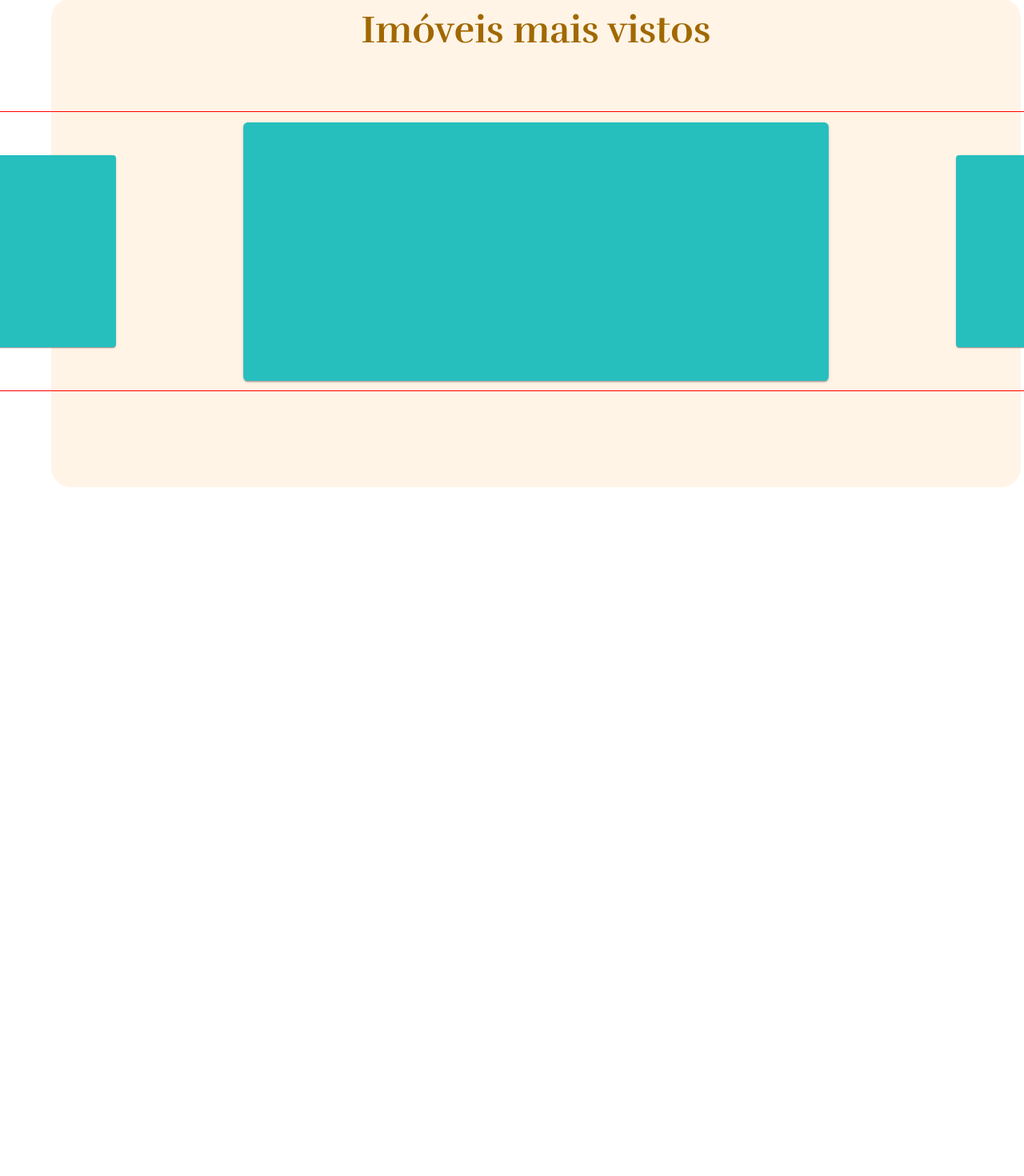
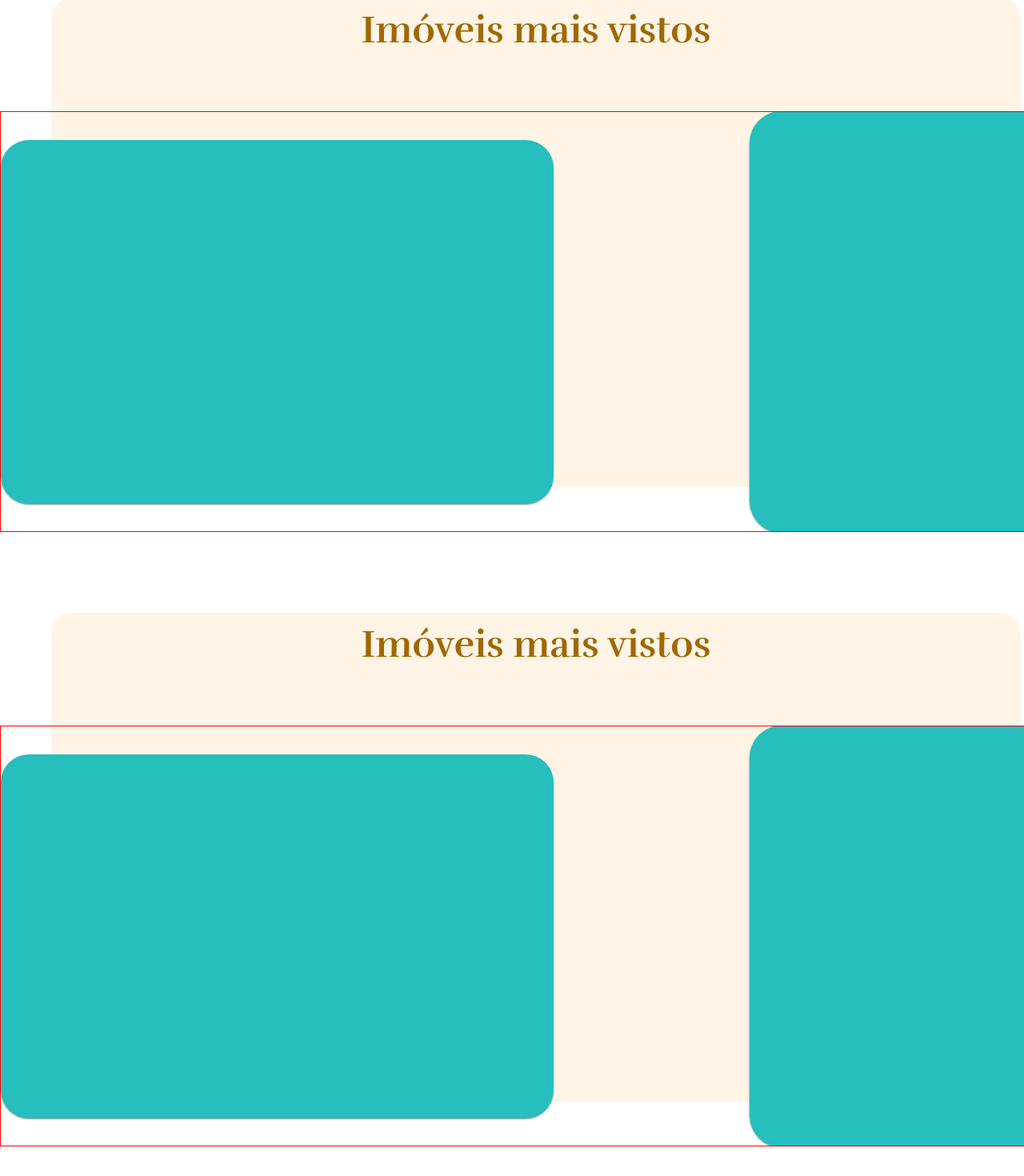
Before and after one commit to BrendowLincoln/PerfectHome, an Angular app: page / in a window 1280 px wide. Shown: the part 815-2285 px from the top of the page at 80% size. Before the commit the page ends 1536 px from the top, so only its background shows below. Built offline with nearby package versions, Linux system fonts and the light colour scheme.

Commit message:
WIP: Chenge the way to do de carousel traaction

```diff
--- a/src/app/home/home.component.html
+++ b/src/app/home/home.component.html
@@ -60,6 +60,7 @@
 </section>
 <!-- /PRIMARY SECTION -->
 
+<!-- POPULAR SECTION -->
 <section class="popular-propertys-section">
 
     <div class="background-box">
@@ -70,3 +71,16 @@
 
 
 </section>
+<!-- /POPULAR SECTION -->
+
+
+<section class="popular-propertys-section">
+
+    <div class="background-box">
+        <p class="popular-propertys-section-title">Imóveis mais vistos</p>
+    </div>
+
+    <app-corousel class="carousel"></app-corousel>
+
+
+</section>
--- a/src/app/home/home.component.scss
+++ b/src/app/home/home.component.scss
@@ -188,7 +188,7 @@
 
     .carousel {
         position: absolute;
-        width: 160%;
+        width: 100%;
         top: 186px;
     }
 
--- a/src/app/shared/corousel/corousel.component.html
+++ b/src/app/shared/corousel/corousel.component.html
@@ -1,5 +1,5 @@
 <div class="carousel-container">
-    <mat-card class="slide-car"></mat-card>
-    <mat-card class="slide-car"></mat-card>
-    <mat-card class="slide-car"></mat-card>
+    <mat-card class="slide-card"></mat-card>
+    <mat-card class="slide-card"></mat-card>
+    <mat-card class="slide-card"></mat-card>
 </div>
--- a/src/app/shared/corousel/corousel.component.scss
+++ b/src/app/shared/corousel/corousel.component.scss
@@ -1,24 +1,28 @@
 .carousel-container {
     display: flex;
     justify-content: space-between;
+
     align-items: center;
+    gap: 300px;
     width: 100%;
-    height: 350px;
+    height: 526px;
     border: 1px solid red;
     box-sizing: border-box;
+    overflow: hidden;
 
 
-    .slide-car {
-        width: 24%;
-        height: 60%;
+    .slide-card {
+        min-width: 659px;
+        min-height: 423px;
         background-color: #27bebe;
+        border-radius: 35px;
 
         &:nth-of-type(2) {
             border-color: #0069d9;
-            transform: scale(1.34);
+            transform: scale(1.16);
             z-index: 1;
             opacity: 1;
-          }
+        }
     }
 
 }
--- a/src/app/shared/corousel/corousel.component.ts
+++ b/src/app/shared/corousel/corousel.component.ts
@@ -1,4 +1,4 @@
-import { Component, OnInit } from '@angular/core';
+import { Component, Input, OnInit } from '@angular/core';
 
 @Component({
   selector: 'app-corousel',
@@ -7,9 +7,14 @@ import { Component, OnInit } from '@angular/core';
 })
 export class CorouselComponent implements OnInit {
 
+  @Input()
+  public valuesArray: Array<number> = [];
+
   constructor() { }
 
   ngOnInit(): void {
+
+
   }
 
 }
```
